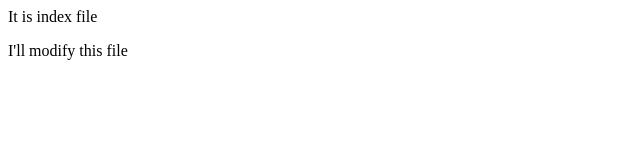
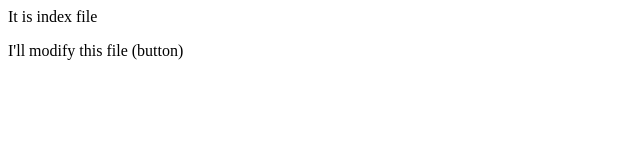
Before and after one commit to R-K-Mishra/LocalRepo1, a plain HTML site: page index.html in a window 1280 px wide. Shown: the full height of the page, 0-640 px from the left. Drawn offline with Linux system fonts and the light colour scheme.

```diff
--- a/index.html
+++ b/index.html
@@ -1,2 +1,2 @@
 <p>It is index file</p>
-<p>I'll modify this file</p>
+<p>I'll modify this file (button)</p>
```
